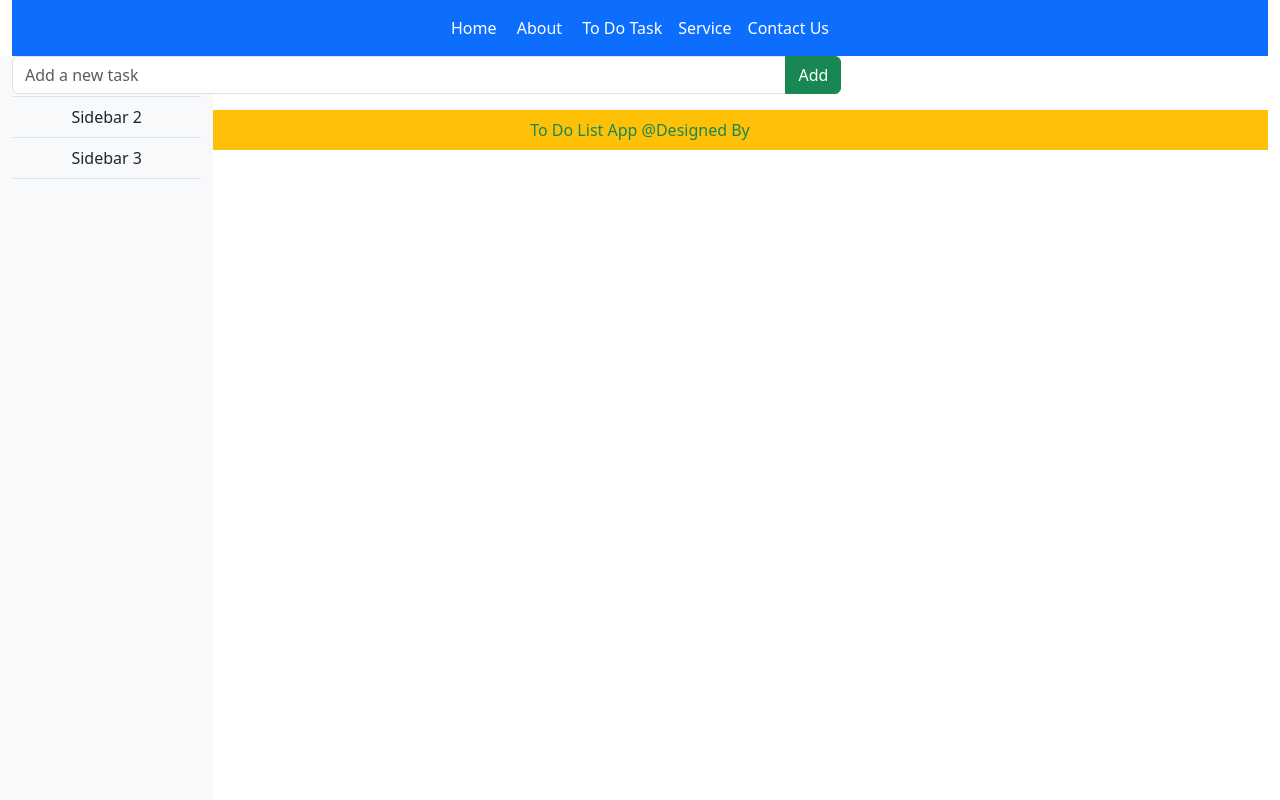
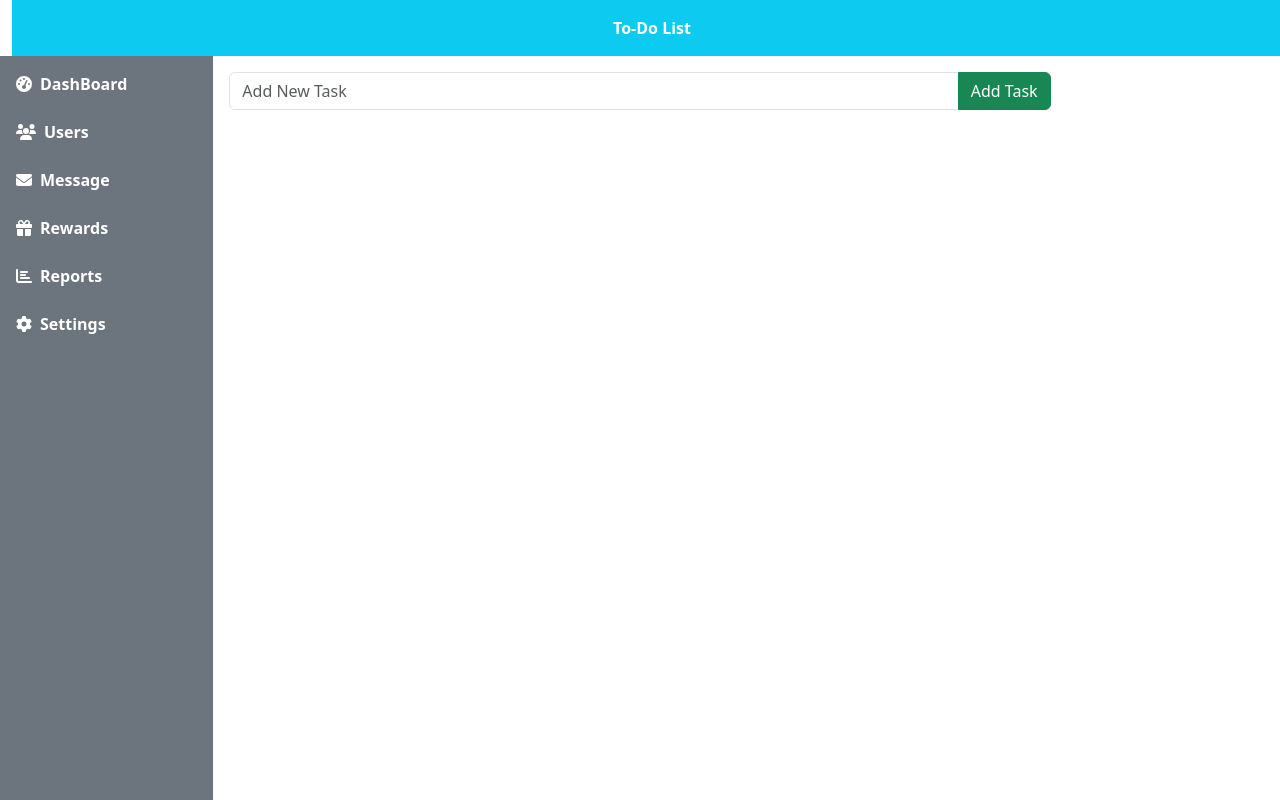
Before and after one commit to sharmilaraman/todoapp, a React (Create React App) app: page / in a window 1280 px wide. Built offline with nearby package versions, Linux system fonts and the light colour scheme.

Commit message:
first commit

```diff
--- a/src/App.css
+++ b/src/App.css
@@ -6,13 +6,11 @@
   height: 40vmin;
   pointer-events: none;
 }
-
 @media (prefers-reduced-motion: no-preference) {
   .App-logo {
     animation: App-logo-spin infinite 20s linear;
   }
 }
-
 .App-header {
   background-color: #282c34;
   min-height: 100vh;
--- a/src/App.js
+++ b/src/App.js
@@ -1,13 +1,12 @@
-import './App.css';
-import 'bootstrap/dist/css/bootstrap.min.css';
-import 'bootstrap/dist/js/bootstrap.bundle.min';
-import TodoList from './Components/ToDoList';
-function App() {
+import React from 'react'
+import ToDoList from './Components/TodoList'
+
+const App = () => {
   return (
-    <div className="App">
-      <TodoList />
+    <div className='App'>
+      <ToDoList />
     </div>
-  );
+  )
 }
 
-export default App;
+export default App
--- a/src/Components/ToDoList.jsx
+++ b/src/Components/ToDoList.jsx
@@ -1,87 +1,196 @@
-import React, { useState } from "react";
-import "bootstrap/dist/css/bootstrap.min.css";
+import { useState, useEffect, useRef } from "react";
+import 'bootstrap/dist/css/bootstrap.min.css';
+import { DndProvider, useDrag, useDrop } from "react-dnd";
+import { HTML5Backend } from "react-dnd-html5-backend";
+import { FontAwesomeIcon } from "@fortawesome/react-fontawesome";
+import {
+  faTachometerAlt,
+  faUsers,
+  faEnvelope,
+  faGift,
+  faChartBar,
+  faCog,
+} from "@fortawesome/free-solid-svg-icons";
 
-const TodoList = () => {
+
+const ItemType = "TASK";
+
+const Task = ({ task, index, moveTask, toggleComplete, deleteTask }) => {
+  const ref = useRef(null);
+  const [, drop] = useDrop({
+    accept: ItemType,
+    hover: (draggedItem) => {
+      if (draggedItem.index !== index) {
+        moveTask(draggedItem.index, index);
+        draggedItem.index = index;
+      }
+    },
+  });
+  const [{ isDragging }, drag] = useDrag({
+    type: ItemType,
+    item: { index },
+    collect: (monitor) => ({ isDragging: monitor.isDragging() }),
+  });
+  drag(drop(ref));
+  return (
+    <li
+      ref={ref}
+      className={`list-group-item d-flex justify-content-between align-items-center ${isDragging ? "opacity-50" : ""}`}
+    >
+      <div>
+        <input
+          type="checkbox"
+          checked={task.completed}
+          onChange={() => toggleComplete(index)}
+          className="me-2"
+        />
+        <span className={task.completed ? " text-muted" : ""}>{task.text}</span>
+      </div>
+      <button className="btn btn-danger btn-sm" onClick={() => deleteTask(index)}>Delete</button>
+    </li>
+  );
+};
+//Function Component TodoList
+const ToDoList = () => {
   const [tasks, setTasks] = useState([]);
   const [deletedTasks, setDeletedTasks] = useState([]);
-  const [taskText, setTaskText] = useState("");
+  const [newTask, setNewTask] = useState("");
+  const mainRef = useRef(null);
+  const footerRef = useRef(null);
+  const [showFooter, setShowFooter] = useState(false);
+  //Using useEffect Hook
+  useEffect(() => {
+     const currentMainRef = mainRef.current;
 
+     if (!currentMainRef) return;
+
+     const handleScroll = () => {
+       const { scrollTop, scrollHeight, clientHeight } = currentMainRef;
+       setShowFooter(scrollTop + clientHeight >= scrollHeight);
+     };
+
+     currentMainRef.addEventListener("scroll", handleScroll);
+
+     return () => {
+       currentMainRef.removeEventListener("scroll", handleScroll);
+     };
+   }, []);
+
+ //MoveTask function
+  const moveTask = (from, to) => {
+    const updatedTasks = [...tasks];
+    const [movedTask] = updatedTasks.splice(from, 1);
+    updatedTasks.splice(to, 0, movedTask);
+    setTasks(updatedTasks);
+  };
+  //Add Task Function
   const addTask = () => {
-    if (taskText.trim()) {
-      setTasks([...tasks, { text: taskText, done: false }]);
-      setTaskText("");
+    if (newTask.trim()) {
+      setTasks([...tasks, { text: newTask, completed: false }]);
+      setNewTask("");
     }
   };
-
-  const toggleTask = (index) => {
+//   Toggle Function
+  const toggleComplete = (index) => {
     const updatedTasks = [...tasks];
-    updatedTasks[index].done = !updatedTasks[index].done;
-    updatedTasks.sort((a, b) => a.done - b.done);
-    setTasks(updatedTasks);
+    updatedTasks[index].completed = !updatedTasks[index].completed;
+    setTasks(updatedTasks.sort((a, b) => a.completed - b.completed));
   };
-
+//   Delete Function
   const deleteTask = (index) => {
-    const taskToDelete = tasks[index];
-    setDeletedTasks([...deletedTasks, taskToDelete]);
+    setDeletedTasks([...deletedTasks, tasks[index]]);
     setTasks(tasks.filter((_, i) => i !== index));
   };
 
   return (
-    <div className="container-fluid layout">
-      <header className="bg-primary text-white text-center py-3">
-  <span className="mx-2">Home </span>
-  <span className="mx-2">About </span>
-  <span className="mx-2">To Do Task</span>
-  <span className="mx-2">Service</span>
-  <span className="mx-2">Contact Us</span>
+    <DndProvider backend={HTML5Backend}>
+      <div className="container-fluid d-flex flex-column vh-100">
+     {/* Header Starts */}
+      <header style={{ width: "100vw" }} className="bg-info text-white p-3 text-center fw-bold">
+      To-Do List
       </header>
-      <div className="row flex-nowrap ">
-      <div className="d-flex flex-column col-2 bg-light vh-100 position-fixed">
-  <aside className="p-2 border-bottom">Sidebar 1</aside>
-  <aside className="p-2 border-bottom">Sidebar 2</aside>
-  <aside className="p-2 border-bottom">Sidebar 3</aside>
+      {/* Header End */}
+
+     <div className="row flex-grow-1 overflow-hidden">
+       {/*Left Sidebar Starts    */}
+        <aside className="col-md-2 bg-secondary text-white p-3 d-none d-md-flex flex-column position-sticky top-0 vh-100">
+      <div className="mb-4 d-flex align-items-center">
+        <FontAwesomeIcon icon={faTachometerAlt} className="me-2" />
+        <span className="fw-bold">DashBoard</span>
       </div>
+      <div className="mb-4 d-flex align-items-center">
+        <FontAwesomeIcon icon={faUsers} className="me-2" />
+        <span className="fw-bold">Users</span>
+      </div>
+      <div className="mb-4 d-flex align-items-center">
+        <FontAwesomeIcon icon={faEnvelope} className="me-2" />
+        <span className="fw-bold">Message</span>
+      </div>
+      <div className="mb-4 d-flex align-items-center">
+        <FontAwesomeIcon icon={faGift} className="me-2" />
+        <span className="fw-bold">Rewards</span>
+      </div>
+      <div className="mb-4 d-flex align-items-center">
+        <FontAwesomeIcon icon={faChartBar} className="me-2" />
+        <span className="fw-bold">Reports</span>
+      </div>
+      <div className="mb-4 d-flex align-items-center">
+        <FontAwesomeIcon icon={faCog} className="me-2" />
+        <span className="fw-bold">Settings</span>
+      </div>
+    </aside>
+     {/* Left Sidebar End */}
 
-        <main className="col-8 main-content">
-          <div className="todo-container">
+     {/* MainPage Starts */}
+          <main ref={mainRef} className="col-md-8 p-3 overflow-auto" style={{ maxHeight: "calc(100vh - 56px)" }}>
             <div className="input-group mb-3">
               <input
                 type="text"
+                value={newTask}
+                onChange={(e) => setNewTask(e.target.value)}
                 className="form-control"
-                value={taskText}
-                onChange={(e) => setTaskText(e.target.value)}
-                placeholder="Add a new task"
+                placeholder="Add New Task"
               />
-              <button className="btn btn-success" onClick={addTask}>Add</button>
+              <button className="btn btn-success" onClick={addTask}>Add Task</button>
             </div>
             <ul className="list-group">
               {tasks.map((task, index) => (
-                <li key={index} className={`list-group-item d-flex justify-content-between align-items-center ${task.done ? "completed" : ""}`}>
-                  <div>
-                    <input type="checkbox" className="me-2" checked={task.done} onChange={() => toggleTask(index)} />
-                    <span>{task.text}</span>
-                  </div>
-                  <button className="btn btn-danger btn-sm" onClick={() => deleteTask(index)}>Delete</button>
-                </li>
+                <Task
+                  key={index}
+                  task={task}
+                  index={index}
+                  moveTask={moveTask}
+                  toggleComplete={toggleComplete}
+                  deleteTask={deleteTask}
+                />
               ))}
             </ul>
-          </div>
           </main>
+          {/* MainPage End */}
 
+          {/* Right Sidebar Starts */}
           {deletedTasks.length > 0 && (
-          <aside className="col-2 bg-light sidebar">
-            <h5>Deleted Items</h5>
+            <aside className="col-md-2 bg-warning p-3 position-sticky top-0 vh-100">
+              <h5 className="fw-bold">Deleted Items</h5>
               <ul className="list-group">
                 {deletedTasks.map((task, index) => (
-                <li key={index} className="list-group-item text-muted">{task.text}</li>
+                  <li key={index} className="list-group-item text-muted text-decoration-line-through">
+                    {task.text}
+                  </li>
                 ))}
               </ul>
             </aside>
           )}
+          {/* Right Sidebar End */}
+
         </div>
-      <footer className="bg-warning text-success text-center py-2">To Do List App @Designed By</footer>
+        {/* Footer Content Start */}
+        <footer ref={footerRef} className={`bg-secondary text-white p-3 text-center ${showFooter ? "d-block" : "d-none"} position-fixed bottom-0 w-100`}>© 2025 Task Manager | Using React  | All rights reserved.</footer>
+        {/* Footer Content End*/}
+
       </div>
+    </DndProvider>
   );
 };
 
-export default TodoList;
+export default ToDoList;
--- a/src/index.js
+++ b/src/index.js
@@ -1,12 +1,13 @@
 import React from 'react';
 import ReactDOM from 'react-dom/client';
+import { BrowserRouter } from 'react-router-dom';
 import './index.css';
 import App from './App';
 const root = ReactDOM.createRoot(document.getElementById('root'));
 root.render(
-  <React.StrictMode>
+  <BrowserRouter>
     <App />
-  </React.StrictMode>
+  </BrowserRouter>
 );
 
 // If you want to start measuring performance in your app, pass a function
```
Also changed, not shown: package.json (+10 -1 lines), public/logo512.png (added), 1 other file (tests, documents, lock files or other folders). Lines whose indentation alone changed are shown as unchanged.
